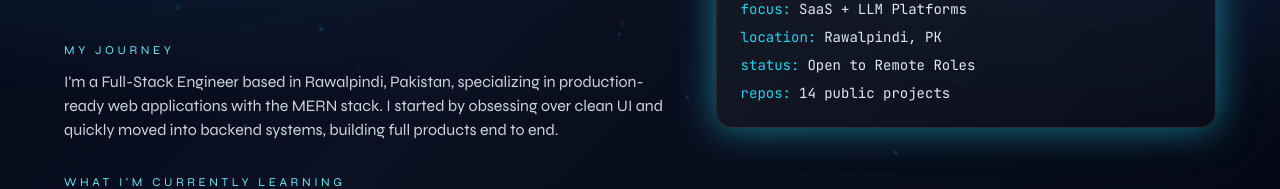
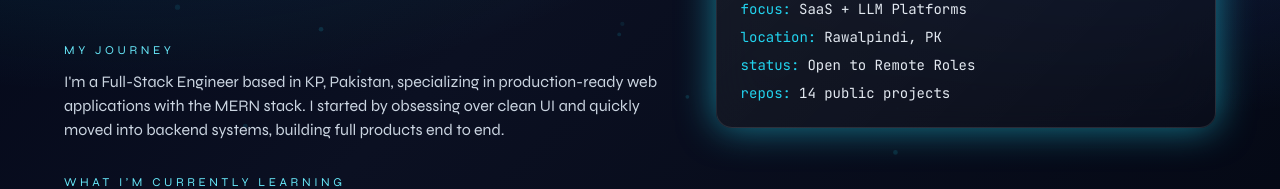
Before and after one commit to Masood0319/TariqMasood, a React (Vite) app: page /about in a window 1280 px wide. Shown: the part 316-505 px from the top of the page. Built offline with nearby package versions, Linux system fonts and the light colour scheme; no server answers.

Commit message:
Update About.jsx

```diff
--- a/src/pages/About.jsx
+++ b/src/pages/About.jsx
@@ -28,7 +28,7 @@ const About = () => {
                     My Journey
                   </p>
                   <p className="mt-3">
-                    I&apos;m a Full-Stack Engineer based in Rawalpindi, Pakistan,
+                    I&apos;m a Full-Stack Engineer based in KP, Pakistan,
                     specializing in production-ready web applications with the
                     MERN stack. I started by obsessing over clean UI and quickly
                     moved into backend systems, building full products end to end.
```
